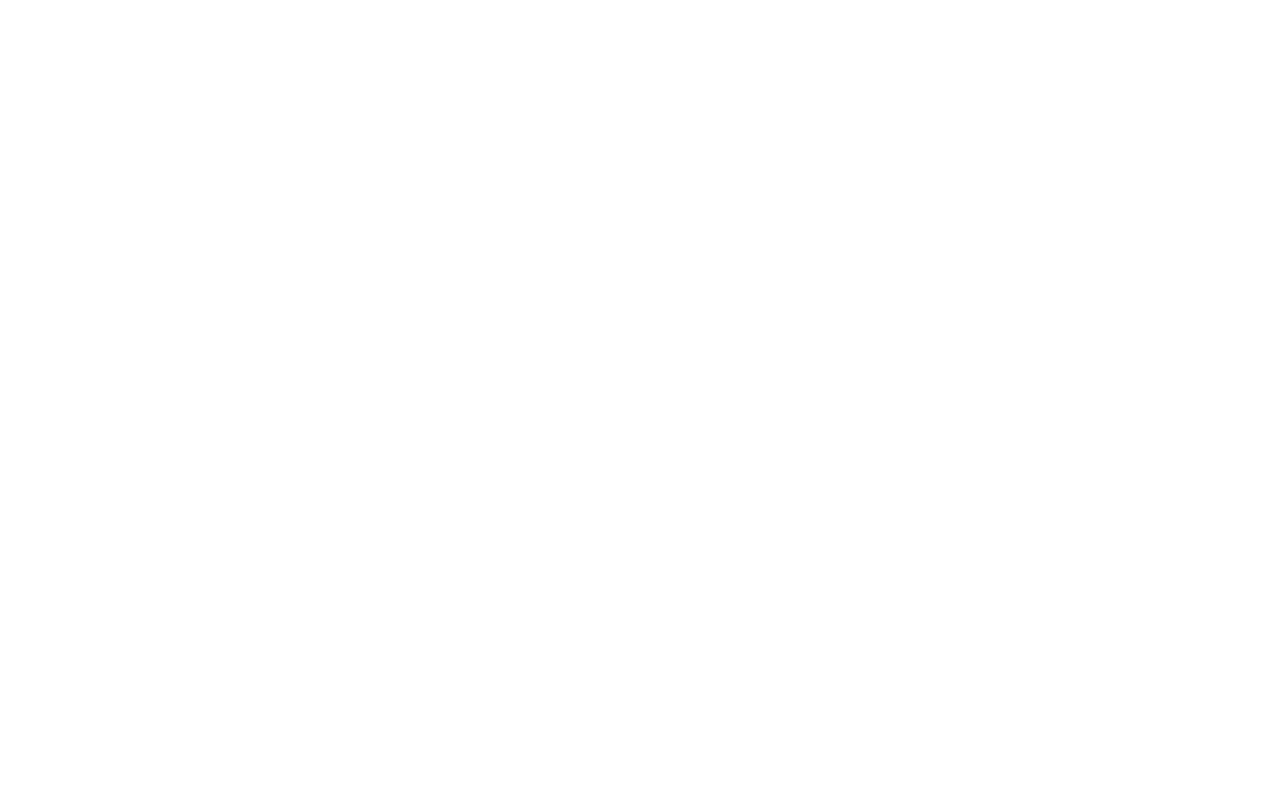
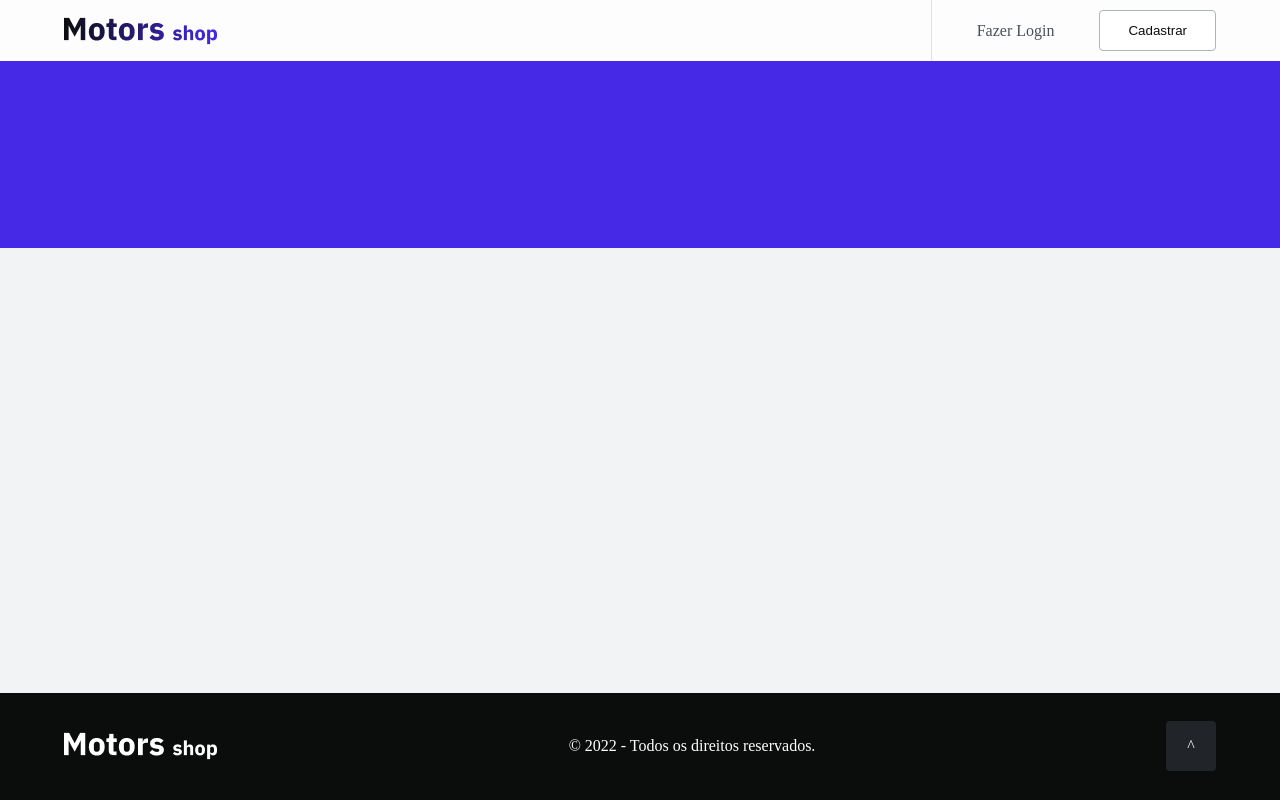
Before and after one commit to kars-final-project/frontend, a React (Vite) app: page /product in a window 1280 px wide. Before the commit this address had no page. Built offline with nearby package versions, Linux system fonts and the light colour scheme.

Commit message:
feat: added product page with styled background, header and footer

```diff
--- a/src/components/CarCard/style.ts
+++ b/src/components/CarCard/style.ts
@@ -112,7 +112,7 @@
       justify-content: center;
       gap: 20px;
       width: 100%;
-      top: 840px;
+      top: 720px;
    }
 
    .pages button {
--- a/src/components/footer/style.ts
+++ b/src/components/footer/style.ts
@@ -2,12 +2,11 @@
 
 export const StyledFooter = styled.footer`
 width: 100vw;
-height: 80px;
+height: 140px;
 display: flex;
 justify-content: center;
 align-items: center;
 background: var(--color-grey-0);
-position: fixed;
 bottom: 0;
 p{
     color: var(--color-white-fixed);
--- a/src/components/header/style.ts
+++ b/src/components/header/style.ts
@@ -6,6 +6,10 @@
 display: flex;
 justify-content: center;
 align-items: center;
+z-index: 0;
+position: relative;
+top: 0px;
+background-color: var(--color-grey-10);
 
 .container-go-login{
     height: 100%;
@@ -25,5 +29,6 @@
 }
 .link-login{
     color: var(--color-grey-2);
+    border: 1px solid transparent
 }
 `
--- /dev/null
+++ b/src/pages/product/index.tsx
@@ -0,0 +1,17 @@
+import Footer from '../../components/footer/index'
+import Header from '../../components/header/index'
+import { StyledProduct } from './style'
+
+function Product() {
+  return (
+    <StyledProduct>
+        <Header/>
+        <section className='container-product'>
+
+        </section>
+        <Footer/>
+    </StyledProduct>
+  )
+}
+
+export default Product
--- /dev/null
+++ b/src/pages/product/style.ts
@@ -0,0 +1,40 @@
+import styled from "styled-components";
+
+export const StyledProduct = styled.main`
+  width: 100vw;
+  height: 100vh;
+  position: relative;
+
+  display: flex;
+  flex-direction: column;
+  justify-content: flex-start;
+  align-items: center;
+  gap: 40px;
+
+  &::before {
+    content: "";
+    z-index: -1;
+    width: 100%;
+    height: 31%;
+    background-color: var(--color-brand-1);
+    position: absolute;
+    top:0;
+  }
+
+  &::after {
+    content: "";
+    z-index: -1;
+    width: 100%;
+    height: 69%;
+    background-color: var(--color-grey-8);
+    position: absolute;
+    bottom: 0;
+  }
+
+  .container-product{
+    width: 90%;
+    max-width: 1200;
+    height: 90%;
+    z-index: 0;
+  }
+`;
--- a/src/routes/index.tsx
+++ b/src/routes/index.tsx
@@ -1,11 +1,12 @@
 import Home from "../pages/home/index";
 import { Routes, Route } from "react-router-dom";
+import Product from "../pages/product/index";
 
 function RoutesMotor() {
   return (
     <Routes>
       <Route path="/" element={<Home />} />
-
+      <Route path="/product" element={<Product/>} />
     </Routes>
   )
 }
```
